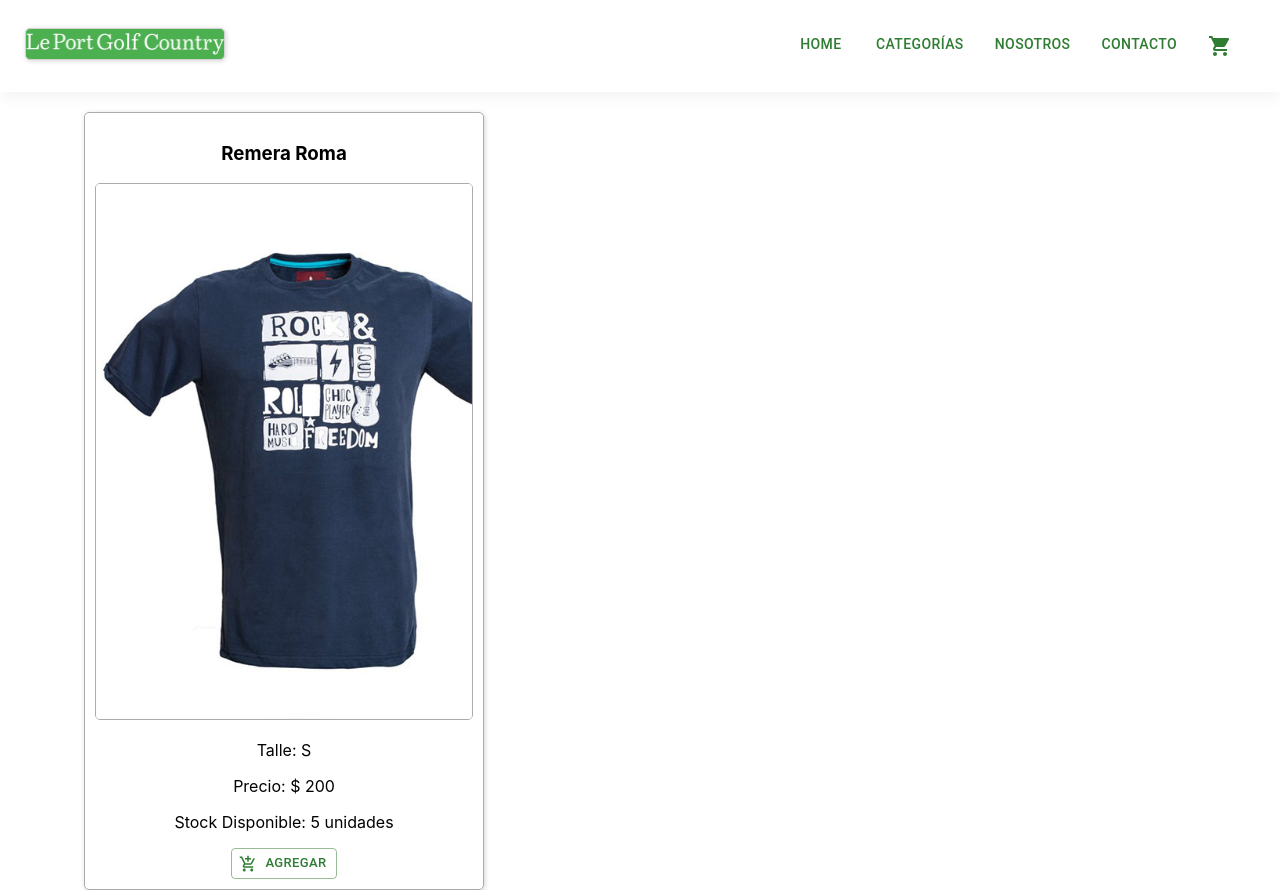
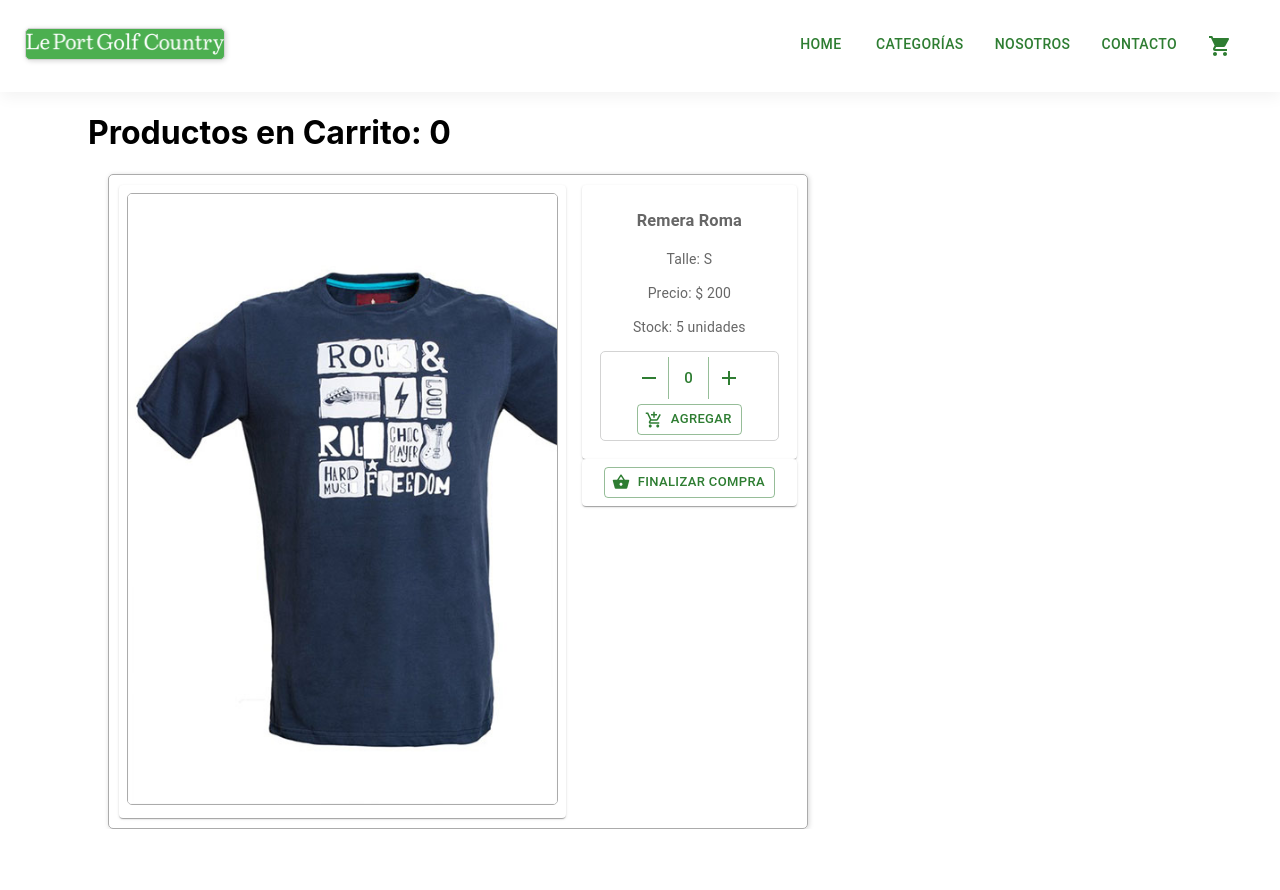
Before and after one commit to bkavinoff/ecommerce-react-leport, a React (Create React App) app: page /product/1 in a window 1280 px wide. After the commit the page ends 829 px from the top, so only its background shows below. Built offline with nearby package versions, Linux system fonts and the light colour scheme.

Commit message:
adding Class 8 homework

```diff
--- a/src/App.js
+++ b/src/App.js
@@ -11,7 +11,7 @@ import ProductDetail from './components/Pages/ProductDetail';
 import ContactPage from './components/Pages/Contact';
 import NotFoundPage from './components/Pages/NotFound';
 import AboutUsPage from './components/Pages/AboutUs';
-import CheckoutPage from './components/Pages/Checkout';
+import CartPage from './components/Pages/Cart';
 import ItemListContainer from './components/ItemListContainer/ItemListContainer'
 
 function App() {
@@ -24,7 +24,7 @@ function App() {
           <Route path='/product/:id' element={<ProductDetail/>} />
           <Route path='/contact' element={<ContactPage/>} />
           <Route path='/about' element={<AboutUsPage/>} />
-          <Route path='/checkout' element={<CheckoutPage/>} />
+          <Route path='/cart' element={<CartPage/>} />
           <Route path='/category/:categoryId' element={<ItemListContainer/>} />
           <Route path='/' element={<HomePage/>} />
           <Route path='*' element={<NotFoundPage/>} />
--- a/src/components/CartWidgets/CartWidgets.js
+++ b/src/components/CartWidgets/CartWidgets.js
@@ -12,7 +12,7 @@ export default function IconButtons() {
 
   return (
     <Stack direction="row" spacing={1}>
-      <Link className='btnNavbar' to='/Checkout'>
+      <Link className='btnNavbar' to='/cart'>
         <IconButton color="success" aria-label="Agregar al Carrito">
           <ShoppingCartIcon />
         </IconButton>
--- a/src/components/Contact/Contact.js
+++ b/src/components/Contact/Contact.js
@@ -34,15 +34,6 @@ const ContactUs = ()=>{
           label: 'Otro motivo',
         },
       ];
-
-      const getEmptyContactObj = () => {
-          return ({
-            contactUsername:'',
-            contactEmail:'',
-            contactMotive:'ReportIssue',
-            contactMessage:''
-          })
-      }
 
       const [contactValue, setcontactValue] = useState(
         {
--- a/src/components/Item/Item.js
+++ b/src/components/Item/Item.js
@@ -1,43 +1,33 @@
 import React, {useState, useEffect} from 'react';
-import {Link, useNavigate} from 'react-router-dom'
+import {useNavigate} from 'react-router-dom'
 
 //css:
 import './Item.css';
 
 //MUI:
-import Button from '@mui/material/Button';
-import AddIcon from "@mui/icons-material/Add";
-import RemoveIcon from "@mui/icons-material/Remove";
-
+import Button from "@mui/material/Button";
+import AddIcon from '@mui/icons-material/Add';
+import RemoveIcon from '@mui/icons-material/Remove';
 //Componentes:
-import ItemCount from '../ItemCount/ItemCount';
 
 export default function Card({data}){
     const {id, title, size, price, stock, image, categoryId} = data;
-
     const navigate = useNavigate();
 
-    const [newStock, setStock] = useState(stock);//seteo el estado inicial del contador. Se estructura entre corchetes
     let initial = 0;
-    //console.log("estado Contador: " + newStock);
-
-    const addStock = () => {
-        setStock(newStock + 1);
-    }
-
-    const removeStock = () => {
-        (newStock-1 < 0) ? setStock(0) : setStock(newStock - 1);
-    }
-
-    const onAdd = (num) => {
-        alert("Se han agregado " + num + " items al carrito.");
-    }
 
     //esto se ejecutaría cada vez que se comienza el ciclo de montaje
     useEffect( () => {
         window.addEventListener("scroll",onScrollWindow)
     },[]);
+    const [newStock, setStock] = useState(stock)
+    // const addStock = () => {
+    //     setStock(newStock + 1);
+    // }
 
+    // const removeStock = () => {
+    //     (newStock-1 < 0) ? setStock(0) : setStock(newStock - 1); data.stock=newStock;
+    // }
 
     const onScrollWindow = () => {
         if (window.scrollY > 100){
@@ -52,9 +42,11 @@ export default function Card({data}){
     const changePage = ()=>{
         navigate(`/product/${id}`)
     }
-    const handleClick = (e) =>{
-        e.stopPropagation()
-    }
+
+    // const handleClick = (e)=>{
+    //     e.stopPropagation()
+    // }
+
     return(
         <div className="card" onClick={changePage}>
                 <div>
@@ -64,11 +56,11 @@ export default function Card({data}){
                 <p>Talle: {size}</p>
                 <p>Precio: $ {price}</p>
                 <p>Stock: {newStock}</p>
-                <div className="containerAddStock" onClick={handleClick}>
+                {/* <div className="containerAddStock" onClick={handleClick}>
                     <Button onClick={removeStock} size="small" variant="outlined" color="success" ><RemoveIcon/> Stock</Button>
                     <Button onClick={addStock} size="small" variant="outlined" color="success" ><AddIcon size="small"/> Stock</Button>
-                </div>
-                <ItemCount stock={newStock} initial={initial} onAdd={onAdd}/>
+                </div> */}
+                <Button variant="outlined" color="success" >Ver Detalles</Button>
         </div>
     )
 }
--- a/src/components/ItemCount/ItemCount.js
+++ b/src/components/ItemCount/ItemCount.js
@@ -12,8 +12,8 @@ import AddShoppingCartIcon from '@mui/icons-material/AddShoppingCart';
 
 
 
-export default function ItemCount({stock, initial, onAdd}) {
-    const [itemCount, setItemCount] = useState(initial);
+export default function ItemCount({stock, onAdd}) {
+    const [itemCount, setItemCount] = useState(0);
 
     const minusItemCount = () => {
         (itemCount-1 < 0) ? setItemCount(0) : setItemCount(itemCount - 1);
@@ -24,7 +24,8 @@ export default function ItemCount({stock, initial, onAdd}) {
             setItemCount(itemCount + 1);
         }
     }
-    const addToCart = () => {
+    const addToCart = (e) => {
+        e.stopPropagation()
         onAdd(itemCount);
     }
     const handleClick = (e) =>{
--- a/src/components/ItemDetail/ItemDetail.css
+++ b/src/components/ItemDetail/ItemDetail.css
@@ -6,7 +6,7 @@
 
 .containerProductDetail{
     border: 1px solid #ababab;
-    width: 400px;
+    width: 700px;
     margin-top: 20px;
     margin-left: 20px;
     box-shadow: 1px 1px 5px #0000002b;
--- a/src/components/ItemDetail/ItemDetail.js
+++ b/src/components/ItemDetail/ItemDetail.js
@@ -1,27 +1,73 @@
-import React from 'react'
+import React, {useState} from 'react'
+import {Link} from 'react-router-dom'
 
 //css:
 import './ItemDetail.css';
 
+//MUI:
+import { styled } from '@mui/material/styles';
+import Box from '@mui/material/Box';
+import Container from '@mui/material/Container'
+import Grid from '@mui/material/Grid';
+import Paper from '@mui/material/Paper';
+import Button from "@mui/material/Button";
+import ShoppingBasketIcon from '@mui/icons-material/ShoppingBasket';
+
 //componentes:
-import Button from "@mui/material/Button";
-import AddShoppingCartIcon from '@mui/icons-material/AddShoppingCart';
+import ItemCount from '../ItemCount/ItemCount';
 
-const ItemDetail = ({product}) => {
+const ItemDetail = ({product}, initial) => {
     const {image, title, size, price, stock} = product;
+    const [contador,setContador] = useState(0)
+
+
+    const onAdd=(num)=>{
+        setContador(contador + num)
+        //alert("Se han agregado " + num + " items al carrito.");
+    }
+
+    const Item = styled(Paper)(({ theme }) => ({
+        backgroundColor: theme.palette.mode === 'dark' ? '#1A2027' : '#fff',
+        ...theme.typography.body2,
+        padding: theme.spacing(1),
+        textAlign: 'center',
+        color: theme.palette.text.secondary,
+      }));
 
     return(
+        <Container>
+            <div>
+                <h1>Productos en Carrito: {contador}</h1>
+            </div>
+            <div className="containerProductDetail">
+                <Box sx={{ flexGrow: 2 }}>
+                    <Grid container spacing={2}>
+                        <Grid item xs={8}>
+                            <Item>
+                                <img className='imgProductDetail' src={`/img/${image}`} alt={image} />
+                            </Item>
+                        </Grid>
+                            <Grid item xs={4}>
+                                <Item>
+                                    <h3>{title}</h3>
+                                    <div>
+                                        <p>Talle: {size}</p>
+                                        <p>Precio: $ {price}</p>
+                                        <p>Stock: {stock} unidades</p>
+                                    </div>
 
-        <div className="containerProductDetail">
-            <h3>{title}</h3>
-            <div>
-                {<img className='imgProductDetail' src={`/img/${image}`} alt={image} />}
-                <p>Talle: {size}</p>
-                <p>Precio: $ {price}</p>
-                <p>Stock Disponible: {stock} unidades</p>
+                                    <ItemCount stock={stock} initial={initial} onAdd={onAdd}/>
+                                </Item>
+                                <Item>
+                                    <Link className='btnNavbar' to='/cart'>
+                                        <Button id="addToCart" size="small" variant="outlined" color="success" startIcon={<ShoppingBasketIcon />}>Finalizar Compra</Button>
+                                    </Link>
+                                </Item>
+                            </Grid>
+                    </Grid>
+                </Box>
             </div>
-            <Button id="addToCart" size="small" variant="outlined" color="success" startIcon={<AddShoppingCartIcon />}>Agregar</Button>
-        </div>
+        </Container>
     )
 }
 
--- a/src/components/ItemListContainer/ItemListContainer.js
+++ b/src/components/ItemListContainer/ItemListContainer.js
@@ -19,6 +19,7 @@ const ListProducts = () => {
 
     const [products, setProducts] = useState([])//seteo el valor inicial del state
     const [category, setCategory] = useState({})
+
     const catId = categoryId;
 
     //products
@@ -95,10 +96,11 @@ const ListProducts = () => {
         <Container>
             <div className="container-cards">
                 <CategoryTitle category = {category} />
+
                 <div className='productContainer'>
                     {products.map( (product) => {
                             return(
-                                <Item className="itemCard" key={product.id} data={product} />
+                                <Item className="itemCard" key={product.id} data={product}/>
                         )
                         }
                     )}
--- a/src/components/Navbar/Navbar.js
+++ b/src/components/Navbar/Navbar.js
@@ -22,7 +22,6 @@ function Navbar(){
             <ul className='navbar'>
                 <li><Link className='btnNavbar' to='/'><Button variant="text" color="success">Home</Button></Link></li>
                 <li>
-                    {/* <Button variant="text" color="success">Categorías</Button> */}
                     <MenuCategoriasNavbar />
                 </li>
                 <li><Link className='btnNavbar' to='/about'><Button variant="text" color="success">Nosotros</Button></Link></li>
```
Also changed, not shown: src/components/Pages/Cart.js (renamed from src/components/Pages/Checkout.js).
